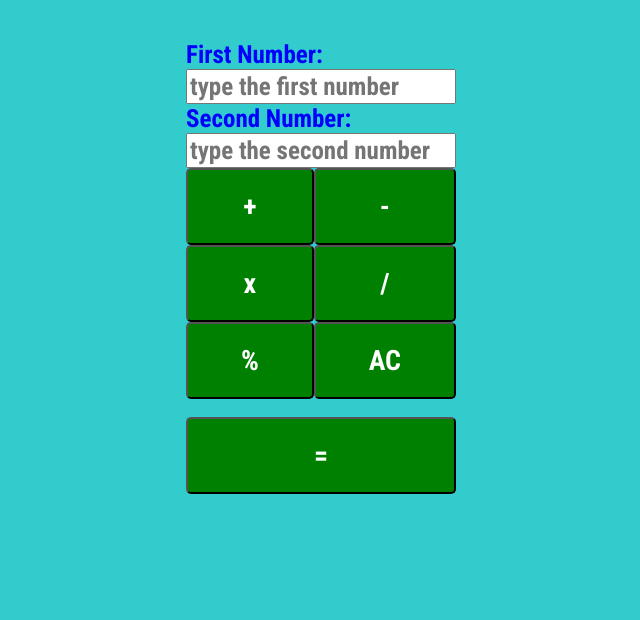
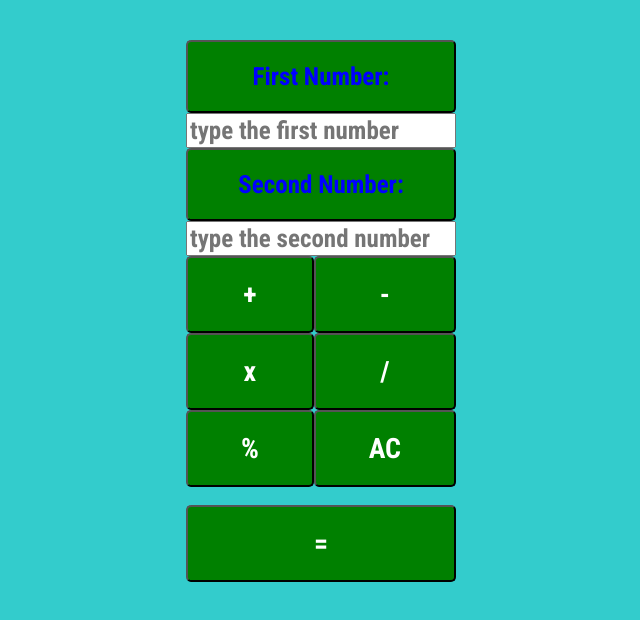
Before and after one commit to noearobles/calculatorjs, a plain HTML site: page index.html in a window 1280 px wide. Shown: the whole page, without its empty margins (319-959 px from the left). Drawn offline with Linux system fonts and the light colour scheme.

Commit message:
added buttons

```diff
--- a/index.html
+++ b/index.html
@@ -16,11 +16,11 @@
 
 <body>
   <form class="calculator">
-    <label for="first-number">First Number:</label>
+   <button><label for="first-number">First Number:</button></label>
     <!-- the "onkeyup" event listener passes its input's "value" to the "saveFirstNumber" function in the main.js file -->
-    <input type="number" id="first-Number" name="first-Number" placeholder="type the first number" value=""
+   <input type="number" id="first-Number" name="first-Number" placeholder="type the first number" value=""
       onkeyup="saveFirstNumber(this.value)">
-    <label for="second-number">Second Number:</label>
+      <button><label for="second-number">Second Number:</button></label>
     <input type="number" id="second-Number" name="second-Number" placeholder="type the second number"
       onkeyup="saveSecondNumber(this.value)">
     <div class="operations_">
```
